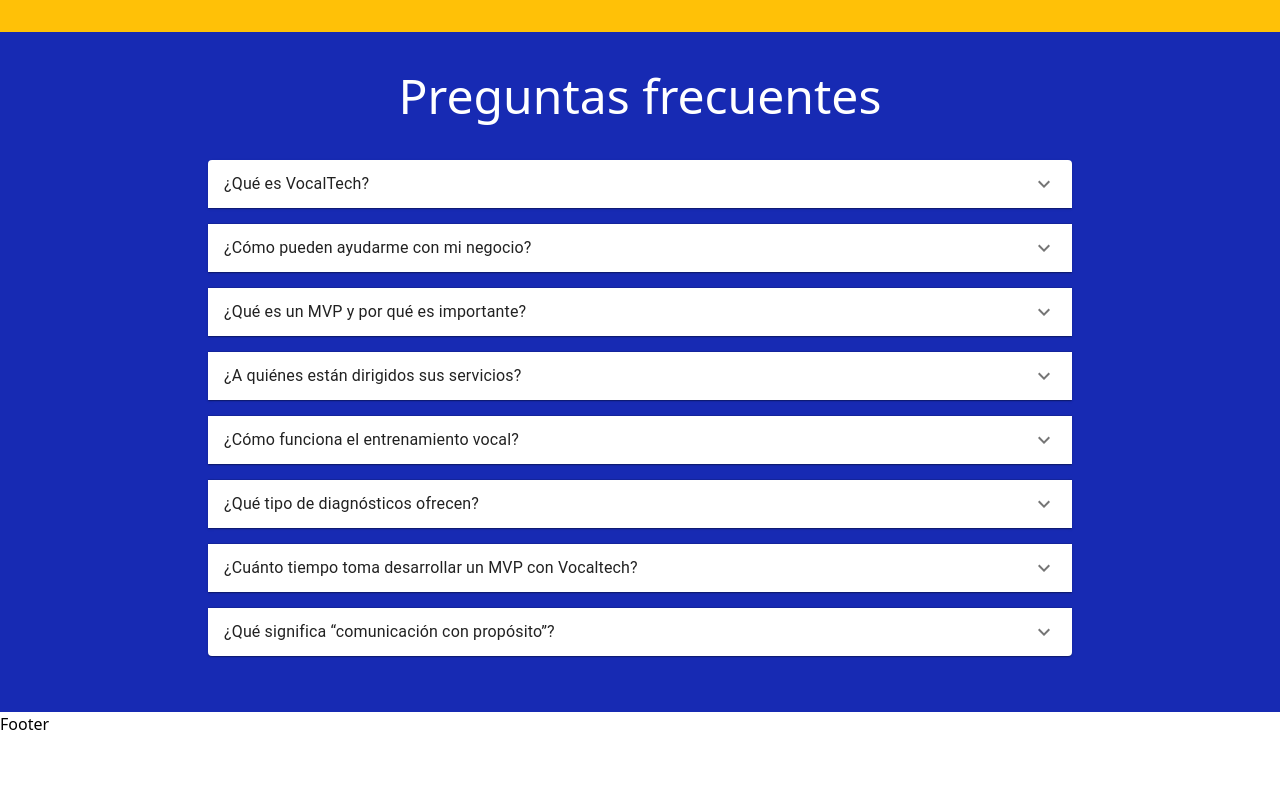
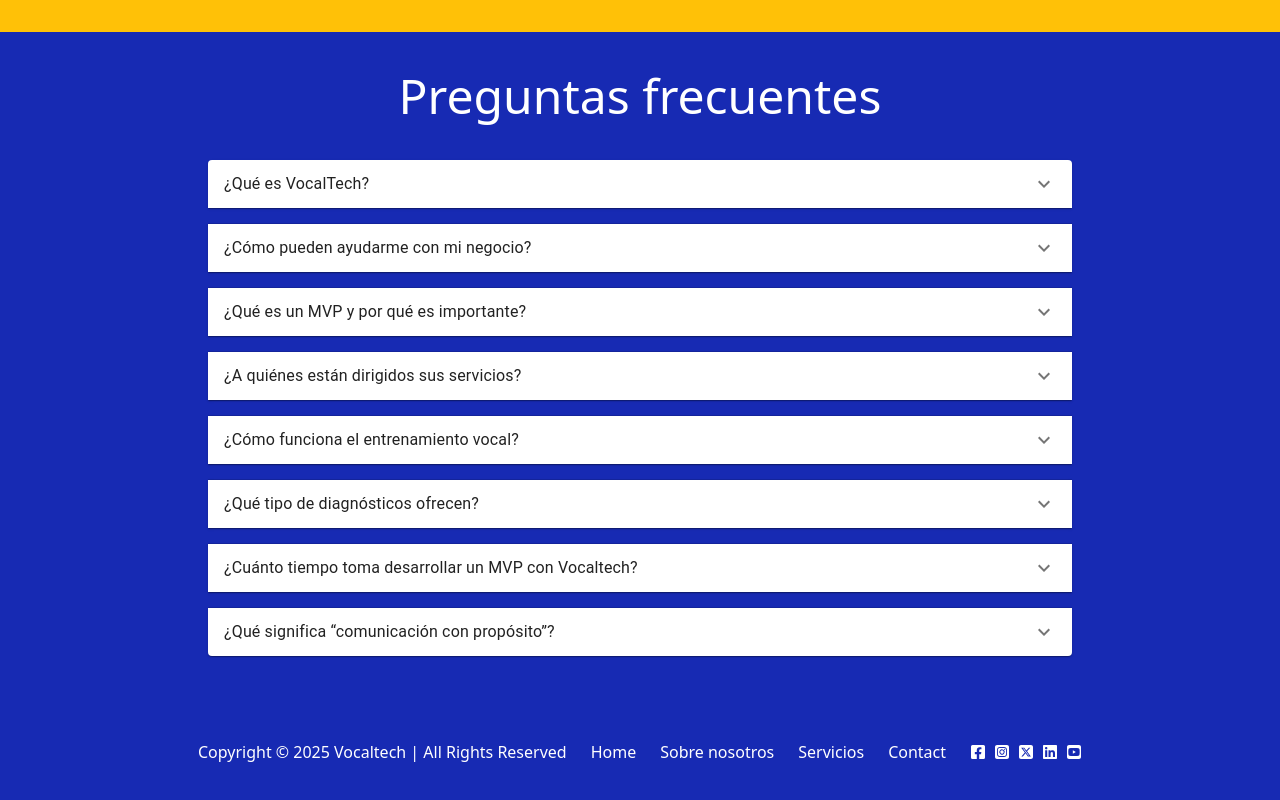
Before and after one commit to No-Country-simulation/h4-02-vocaltech, a React (Vite) app in the folder front/: page / in a window 1280 px wide. Shown: the part 2654-3454 px from the top of the page. Before the commit the page ends 3390 px from the top, so only its background shows below. Built offline with nearby package versions, Linux system fonts and the light colour scheme.

Commit message:
Footer done

```diff
--- a/front/src/components/Footer.tsx
+++ b/front/src/components/Footer.tsx
@@ -1,8 +1,30 @@
 import React from 'react'
+import { Link } from 'react-router-dom'
+import { FaFacebookSquare } from "react-icons/fa";
+import { FaSquareInstagram, FaSquareXTwitter, FaLinkedin, FaSquareYoutube } from "react-icons/fa6";
+
+
 
 const Footer = () => {
     return (
-        <div>Footer</div>
+        <div className='flex flex-col justify-center items-center h-16 gap-4 bg-azul_claro text-white pt-10 pb-16 mm:flex-row'>
+            <div>
+                <p>Copyright © 2025 Vocaltech | All Rights Reserved</p>
+            </div>
+            <div className='flex justify-center items-center gap-4'>
+                <Link to='/' className='ml-2'>Home</Link>
+                <Link to='#about-us' className='ml-2'>Sobre nosotros</Link>
+                <Link to='#solution' className='ml-2'>Servicios</Link>
+                <Link to='#contact' className='ml-2'>Contact</Link>
+            </div>
+            <div className='flex justify-center items-center'>
+                <Link to='#' className='ml-2'><FaFacebookSquare /></Link>
+                <Link to='#' className='ml-2'><FaSquareInstagram /></Link>
+                <Link to='#' className='ml-2'><FaSquareXTwitter /></Link>
+                <Link to='#' className='ml-2'><FaLinkedin /></Link>
+                <Link to='#' className='ml-2'><FaSquareYoutube /></Link>
+            </div>
+        </div>
     )
 }
 
--- a/front/src/pages/home.tsx
+++ b/front/src/pages/home.tsx
@@ -45,7 +45,7 @@ const Home = () => {
       <section id='questions' className=' bg-white'>
         <Questions />
       </section>
-      <section id='footer' className=' bg-white'>
+      <section id='footer'>
         <Footer />
       </section>
     </div>
--- a/front/tailwind.config.js
+++ b/front/tailwind.config.js
@@ -6,6 +6,9 @@ export default {
   ],
   theme: {
     extend: {
+      screens:{
+        'mm':'880px',
+      },
       colors: {
         primary: "#CE9DF9",
         azul: "#000115",
@@ -70,7 +73,7 @@ export default {
           },
         },
       }),
-    },
+    }
   },
   plugins: [require("@tailwindcss/typography")],
 };
```
